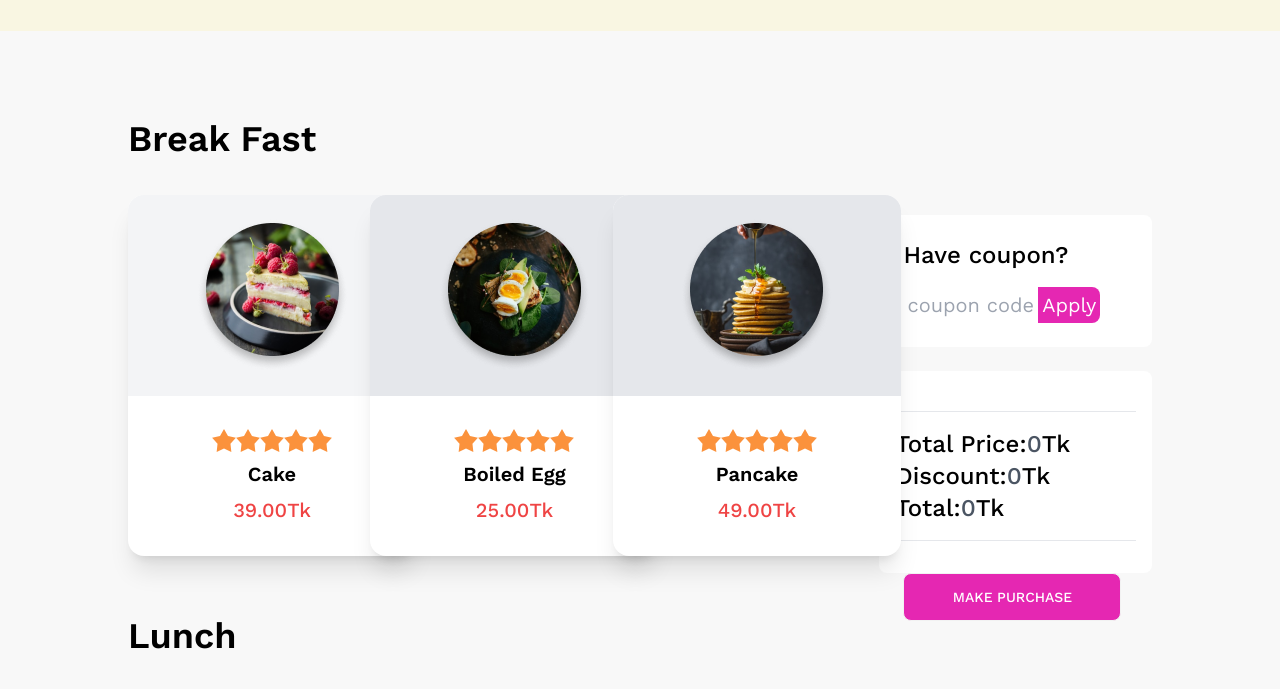
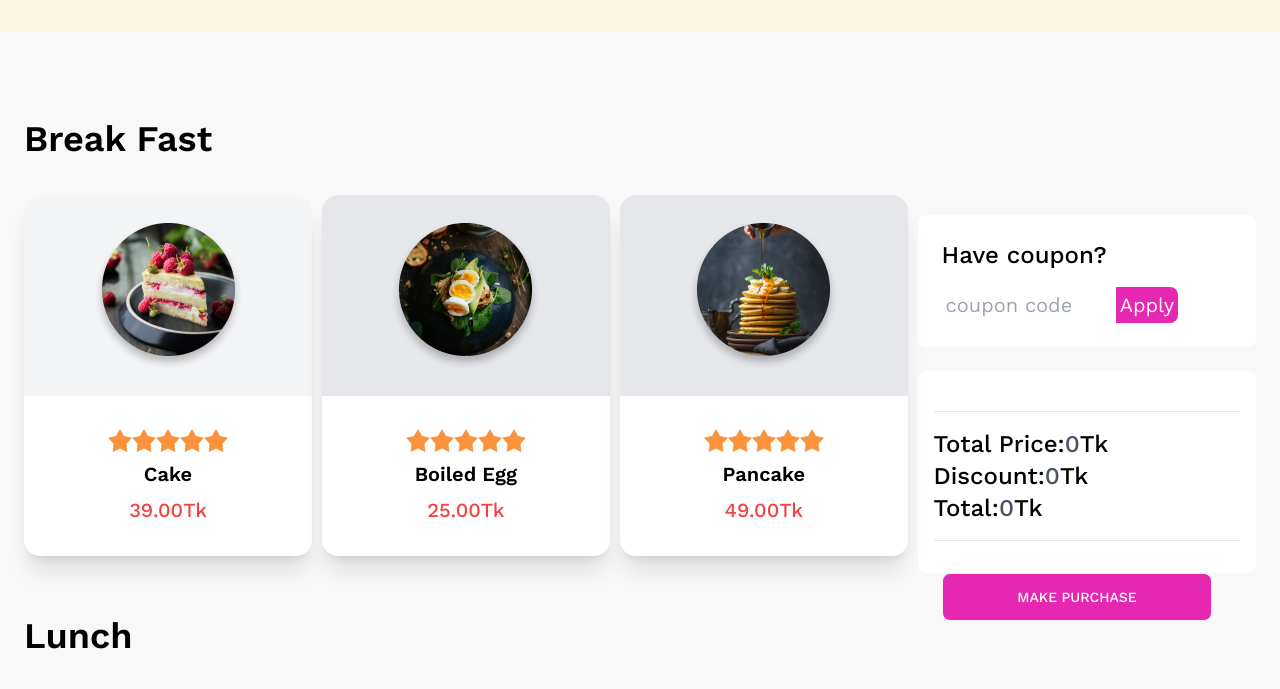
Before and after one commit to abircu/SWE_Project, a plain HTML site: page index.html in a window 1280 px wide. Shown: the part 609-1298 px from the top of the page. Drawn offline with nearby package versions, Linux system fonts and the light colour scheme.

Commit message:
something wrong

```diff
--- a/index.html
+++ b/index.html
@@ -41,8 +41,8 @@
     </header>
     <main class="container mx-auto">
         <!-- cart section -->
-        <section class="my-10 px-5 md:px-20 lg:px-32">
-            <div class="flex flex-col-reverse lg:flex-row gap-16">
+        <section class="my-10 px-5  md:px-6">
+            <div class="flex flex-col-reverse lg:flex-row gap-10">
                 <div class=" gap-20 mt-5  lg:mt-12">
                     <div class="grid gap-6 ">
                         <h1 class="text-4xl font-semibold text-black mb-3 mt-">Break Fast
```
